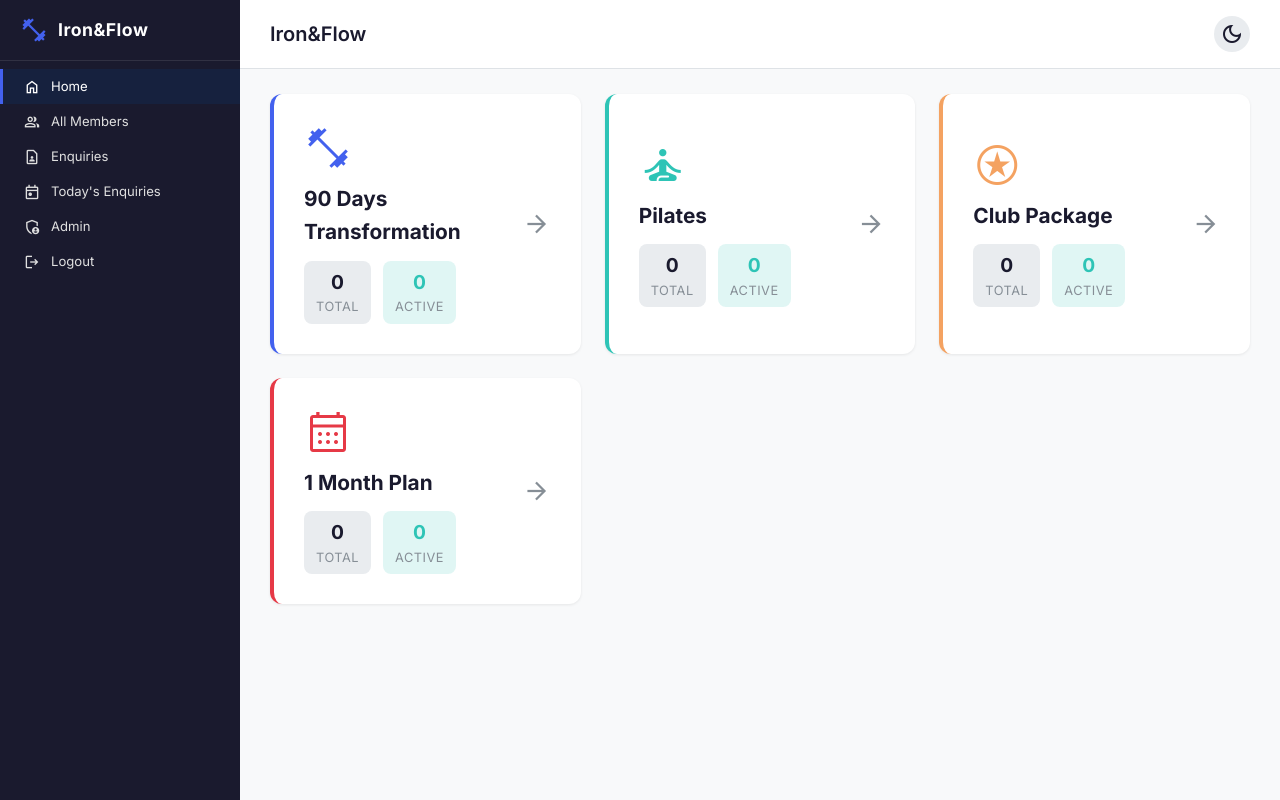
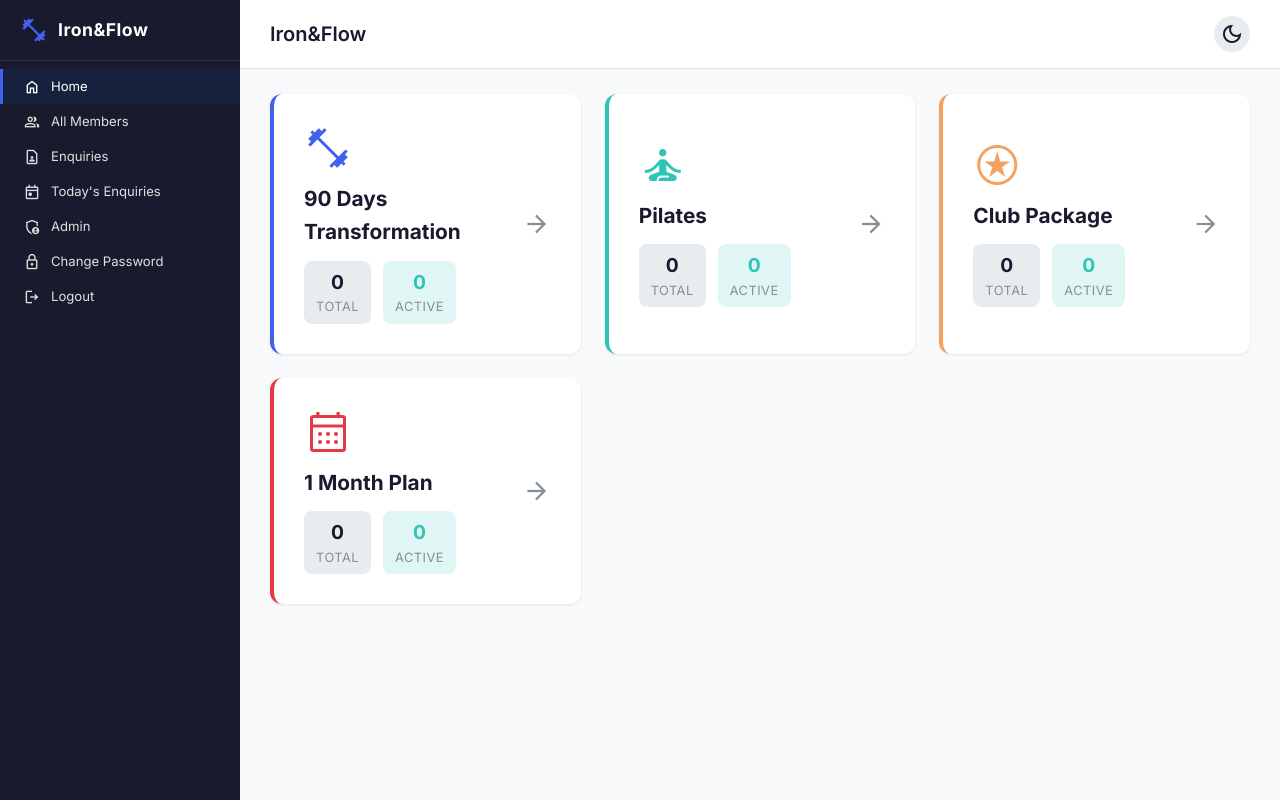
Before and after one commit to maay-h/iron-flow, a Flask app: page / in a window 1280 px wide. Run offline with Flask 3, Linux system fonts and the light colour scheme; the visitor is signed in with stand-in values (Sample User, id 1); data that the repository does not hold is empty.

Commit message:
Add change password feature with current password saved to gitignored local file

```diff
--- a/app.py
+++ b/app.py
@@ -1098,6 +1098,7 @@ def set_password_direct():
     if len(password) < 4:
         return {"success": False, "error": "Password too short"}, 400
     set_setting("app_password_hash", generate_password_hash(password))
+    save_plaintext_password(password)
     session["authenticated"] = True
     return {"success": True}
 
@@ -1128,6 +1129,41 @@ def reset_password():
 def logout():
     session.pop("authenticated", None)
     return {"success": True}
+
+
+def save_plaintext_password(password):
+    try:
+        with open(os.path.join(app.root_path, "admin_password.txt"), "w") as f:
+            f.write(password)
+    except OSError:
+        pass
+
+
+@app.route("/change-password", methods=["GET", "POST"])
+@require_auth
+def change_password():
+    if request.method == "POST":
+        current = request.form.get("current_password", "")
+        new = request.form.get("new_password", "")
+        confirm = request.form.get("confirm_password", "")
+        stored_hash = get_setting("app_password_hash")
+        if not stored_hash or not check_password_hash(stored_hash, current):
+            flash("Current password is incorrect", "error")
+            return redirect(url_for("change_password"))
+        if len(new) < 4:
+            flash("New password must be at least 4 characters", "error")
+            return redirect(url_for("change_password"))
+        if new != confirm:
+            flash("New passwords do not match", "error")
+            return redirect(url_for("change_password"))
+        if new == current:
+            flash("New password must be different from the current one", "error")
+            return redirect(url_for("change_password"))
+        set_setting("app_password_hash", generate_password_hash(new))
+        save_plaintext_password(new)
+        flash("Password updated successfully", "success")
+        return redirect(url_for("change_password"))
+    return render_template("change_password.html")
 
 
 @app.route("/admin/setup-initial", methods=["GET", "POST"])
--- a/templates/base.html
+++ b/templates/base.html
@@ -79,6 +79,10 @@
                 <a href="{{ url_for('admin_panel') }}" class="nav-item{% if request.endpoint == 'admin_panel' %} active{% endif %}">
                     <span class="material-symbols-outlined">admin_panel_settings</span>
                     <span>Admin</span>
+                </a>
+                <a href="{{ url_for('change_password') }}" class="nav-item{% if request.endpoint == 'change_password' %} active{% endif %}">
+                    <span class="material-symbols-outlined">lock</span>
+                    <span>Change Password</span>
                 </a>
                 <a href="#" onclick="logout()" class="nav-item">
                     <span class="material-symbols-outlined">logout</span>
```
Also changed, not shown: templates/change_password.html (added, +25 -0 lines), 1 other file.
